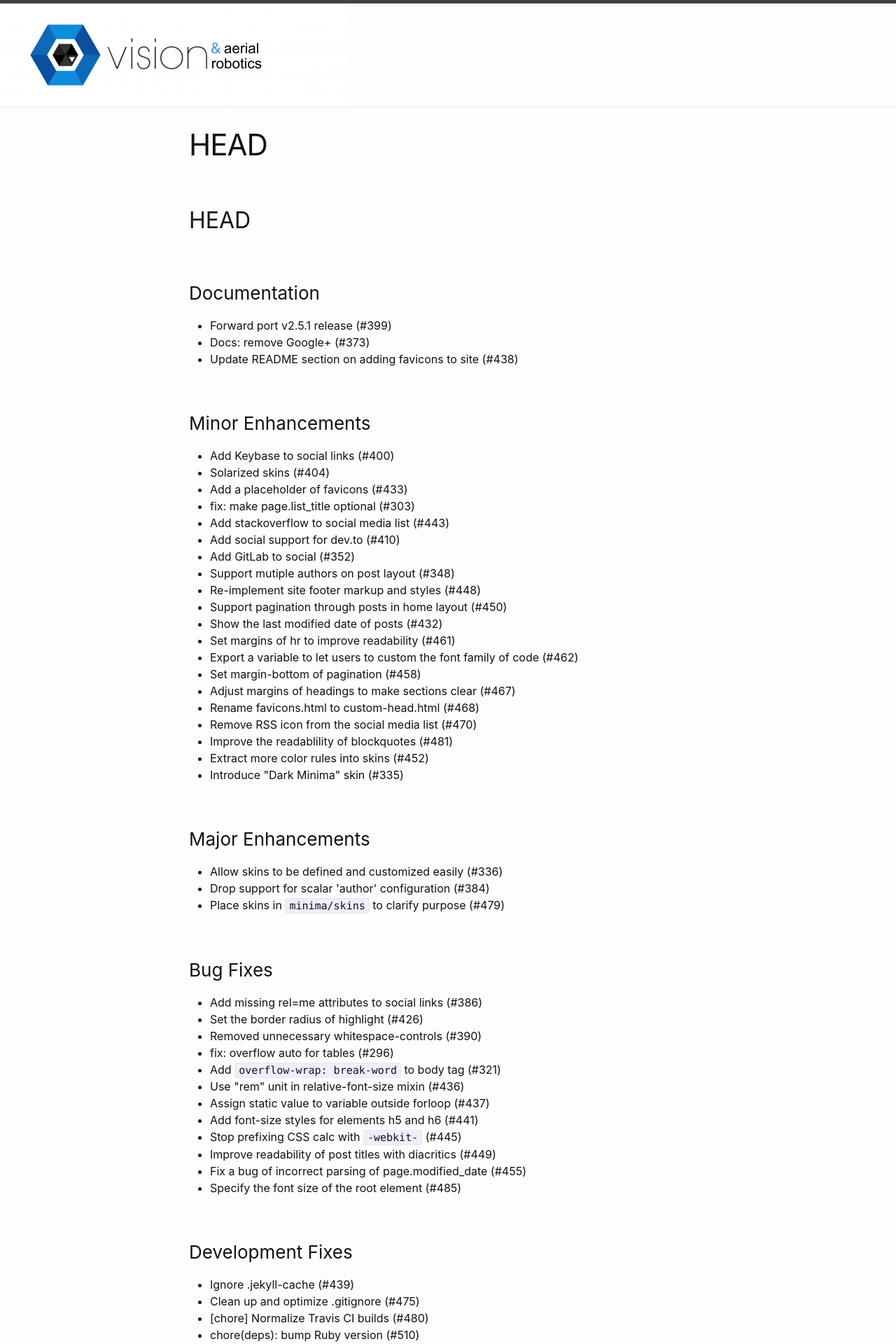
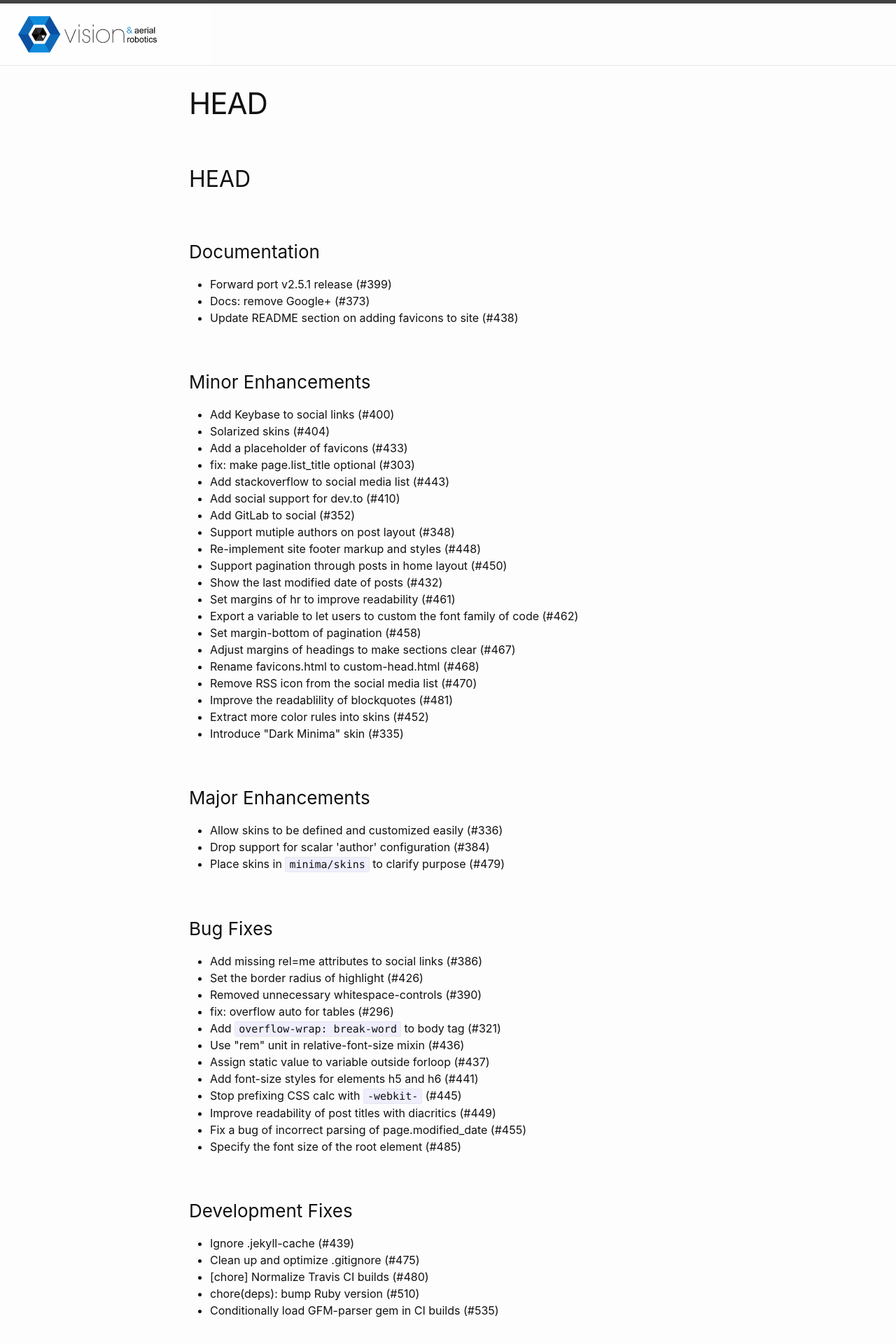
Before and after one commit to cvar-upm/cvar-upm.github.io, a Jekyll site: the page built from History.markdown, in a window 1280 px wide. Shown: the top 1920 px of the page at 70% size. Built offline with Jekyll 4.4.1, drawn with Linux system fonts in a browser that asks for light colours; our own code applies the rules of GitHub Pages for plain Markdown files.

Commit message:
Update header.html

```diff
--- a/_includes/header.html
+++ b/_includes/header.html
@@ -1,6 +1,6 @@
 <header class="site-header">
 
-  <img src="https://raw.githubusercontent.com/cvar-upm/cvar-upm.github.io/main/logoHorizontal.png" width=500>
+  <img src="https://raw.githubusercontent.com/cvar-upm/cvar-upm.github.io/main/logoHorizontal.png" width=300>
   <div class="wrapper">
     {%- if titles_size > 0 -%}
       <nav class="site-nav">
```
